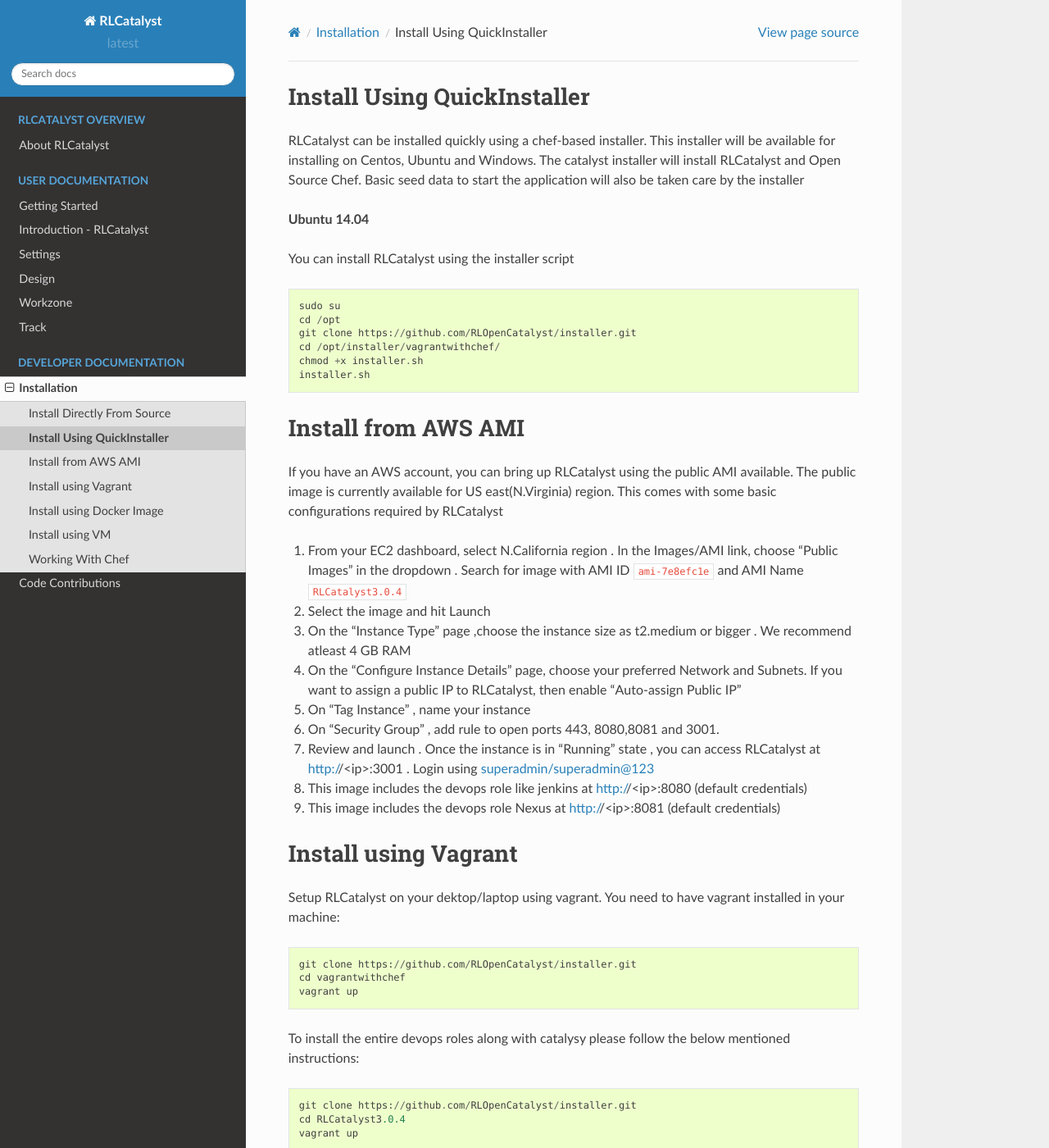
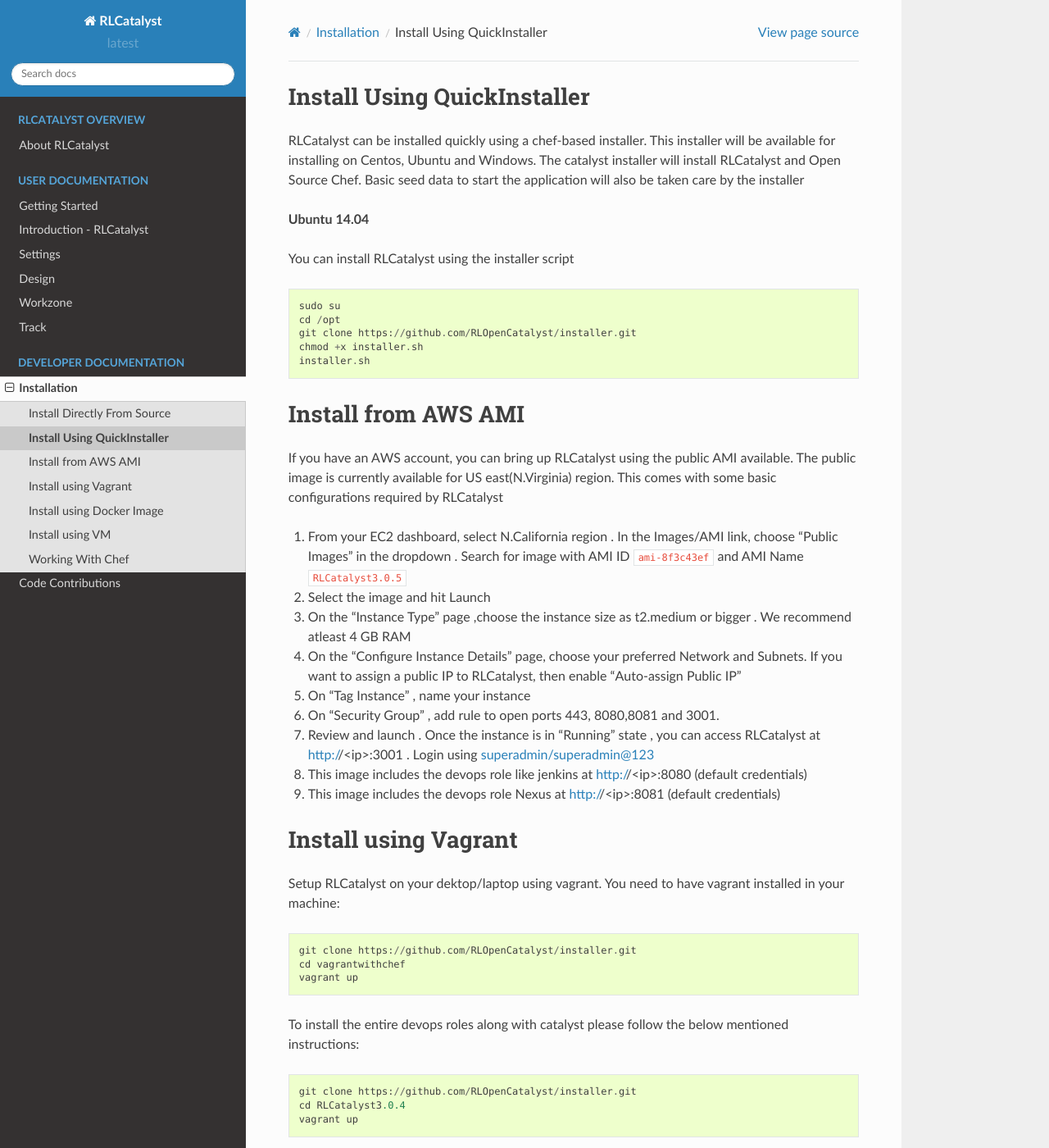
Before and after one commit to RLOpenCatalyst/catdocs, a Sphinx documentation site: the page built from Catalyst/source/quickinstaller.rst, in a window 1280 px wide and 1400 px high. Shown: the whole window at 82% size. Built offline with Sphinx 7.4.7 and the Read the Docs theme 2.0.0, drawn with Linux system fonts in a browser that asks for light colours.

Commit message:
Update quickinstaller.rst

```diff
--- a/Catalyst/source/quickinstaller.rst
+++ b/Catalyst/source/quickinstaller.rst
@@ -16,7 +16,6 @@
     sudo su
     cd /opt
     git clone https://github.com/RLOpenCatalyst/installer.git
-    cd /opt/installer/vagrantwithchef/
     chmod +x installer.sh
     installer.sh
 
@@ -27,7 +26,7 @@
 
 If you have an AWS account, you can bring up RLCatalyst using the public AMI available. The public image is currently available for US east(N.Virginia) region. This comes with some basic configurations required by RLCatalyst
 
-1. From your EC2 dashboard, select N.California region . In the Images/AMI link, choose "Public Images" in the dropdown . Search for image with AMI ID ``ami-7e8efc1e`` and AMI Name ``RLCatalyst3.0.4``
+1. From your EC2 dashboard, select N.California region . In the Images/AMI link, choose "Public Images" in the dropdown . Search for image with AMI ID ``ami-8f3c43ef`` and AMI Name ``RLCatalyst3.0.5``
 2. Select the image and hit Launch
 3. On the "Instance Type" page ,choose the instance size as t2.medium or bigger . We recommend atleast 4 GB RAM
 4. On the "Configure Instance Details" page, choose your preferred Network and Subnets. If you want to assign a public IP to RLCatalyst, then enable "Auto-assign Public IP"
@@ -47,7 +46,7 @@
     cd vagrantwithchef
     vagrant up
 
-To install the entire devops roles along with catalysy please follow the below mentioned instructions::
+To install the entire devops roles along with catalyst please follow the below mentioned instructions::
 
     git clone https://github.com/RLOpenCatalyst/installer.git
     cd RLCatalyst3.0.4
```
